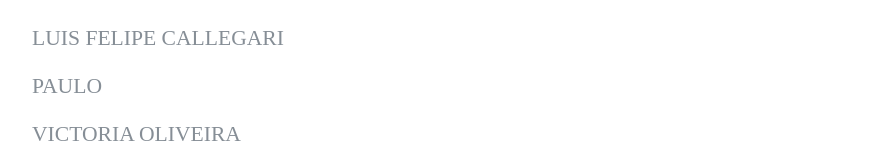
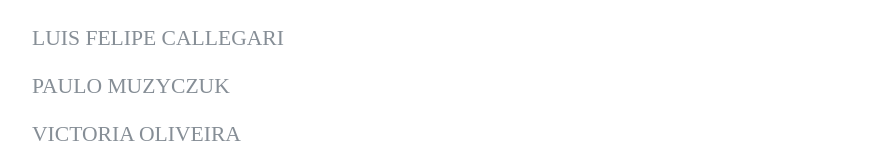
Before and after one commit to adasantos/GoEvent, a plain HTML site: page page/index_sp.html in a window 1280 px wide. Shown: the part 4416-4576 px from the top of the page, without its empty margins (288-1159 px from the left). Drawn offline with nearby package versions, Linux system fonts and the light colour scheme; a web font is replaced by a local one.

Commit message:
Update index_sp.html

```diff
--- a/page/index_sp.html
+++ b/page/index_sp.html
@@ -189,7 +189,7 @@
                 <div class="subheading mb-3">Gustavo Marreiros</div>
                 <div class="subheading mb-3">Lorena Moraes</div>
                 <div class="subheading mb-3">Luis Felipe Callegari</div>
-                <div class="subheading mb-3">Paulo</div>
+                <div class="subheading mb-3">Paulo Muzyczuk</div>
                 <div class="subheading mb-3">Victoria Oliveira</div>
               </div>
 
```
